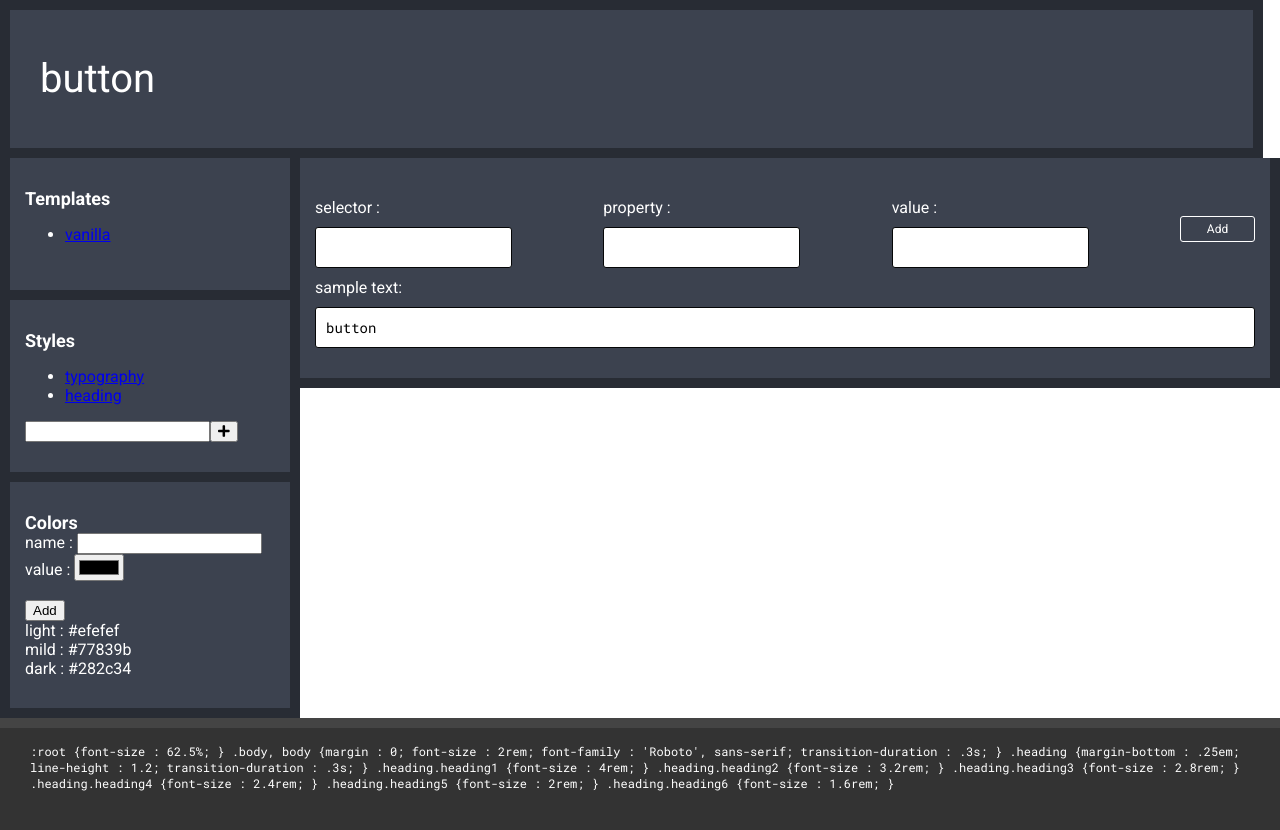
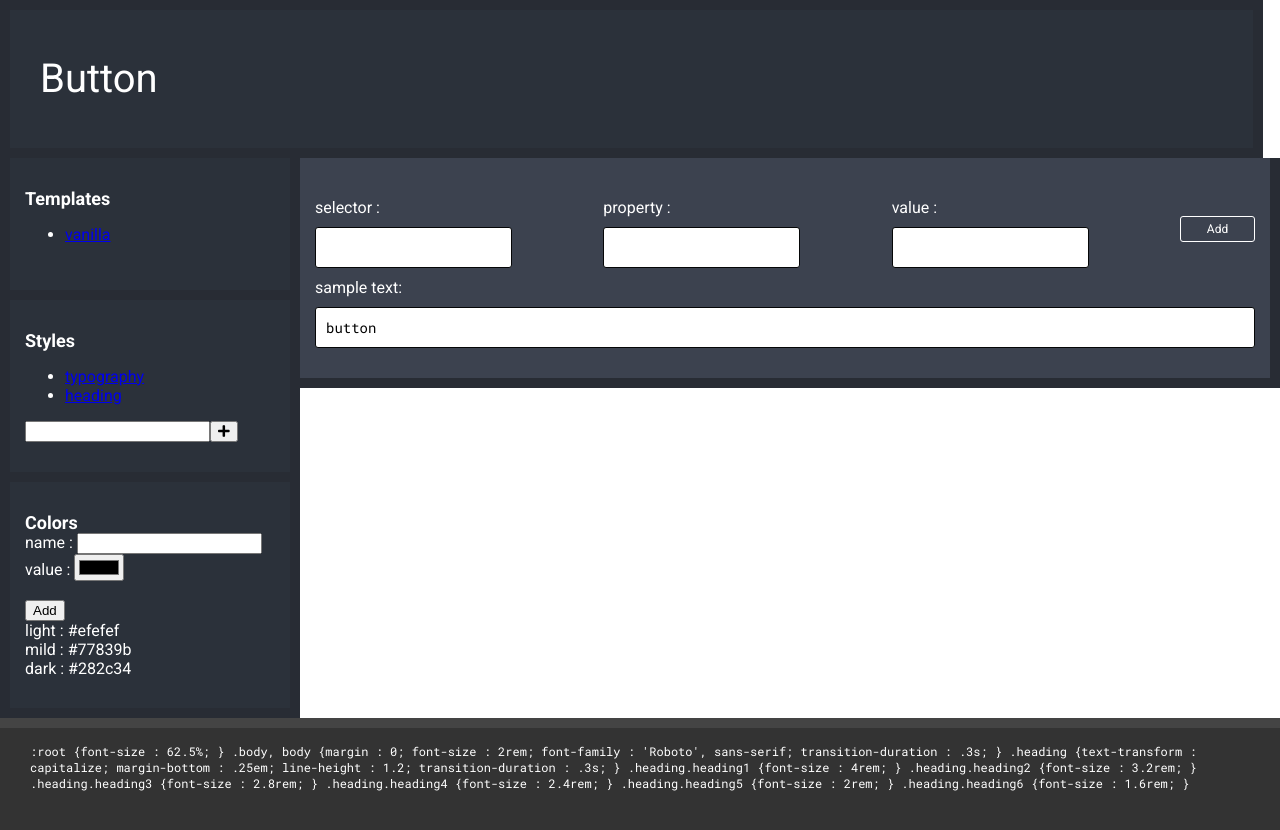
Before and after one commit to benbakle/dynamicStyleguide-reactjs, a React (Create React App) app: page /type/button in a window 1280 px wide. Shown: the top 830 px of the page. Built offline with nearby package versions, Linux system fonts and the light colour scheme.

Commit message:
feat: another style guide color

```diff
--- a/src/assets/style-guide-css.js
+++ b/src/assets/style-guide-css.js
@@ -5,7 +5,8 @@ class StyleGuideCSS {
     color = {
         darkest: "#050607", //222
         darker: "#282c34", //333
-        dark: "#3c424f", //444
+        dark: "#2b313a", //444
+        primary: "#3c424f", //444
         lightest: "#fff",
     }
 
@@ -91,7 +92,7 @@ class StyleGuideCSS {
     }
 
     panel = {
-        backgroundColor: this.color.dark,
+        backgroundColor: this.color.primary,
         padding: "30px 15px",
         boxSizing: "border-box",
         borderTop: `${this.borderWidth} solid`,
@@ -105,6 +106,7 @@ class StyleGuideCSS {
 
     navigation_panel = {
         ...this.panel,
+        backgroundColor:this.color.dark,
         color: this.color.lightest,
         borderRight: "none",
         borderLeft: "none",
@@ -113,9 +115,9 @@ class StyleGuideCSS {
 
     heading_panel = {
         ...this.panel,
+        backgroundColor:this.color.dark,
         color: this.color.lightest,
         borderLeft: `none`,
-        // fontSize: "40px",
         padding: "45px 30px",
         marginLeft: "-290px",
         width: "calc(100vw - 27px)",
--- a/src/services/style.js
+++ b/src/services/style.js
@@ -68,6 +68,7 @@ class Styles {
                 type: "heading",
                 selector: ".heading",
                 properties: {
+                    textTransform:"capitalize",
                     marginBottom: ".25em",
                     lineHeight: "1.2",
                     transitionDuration: ".3s",
```
